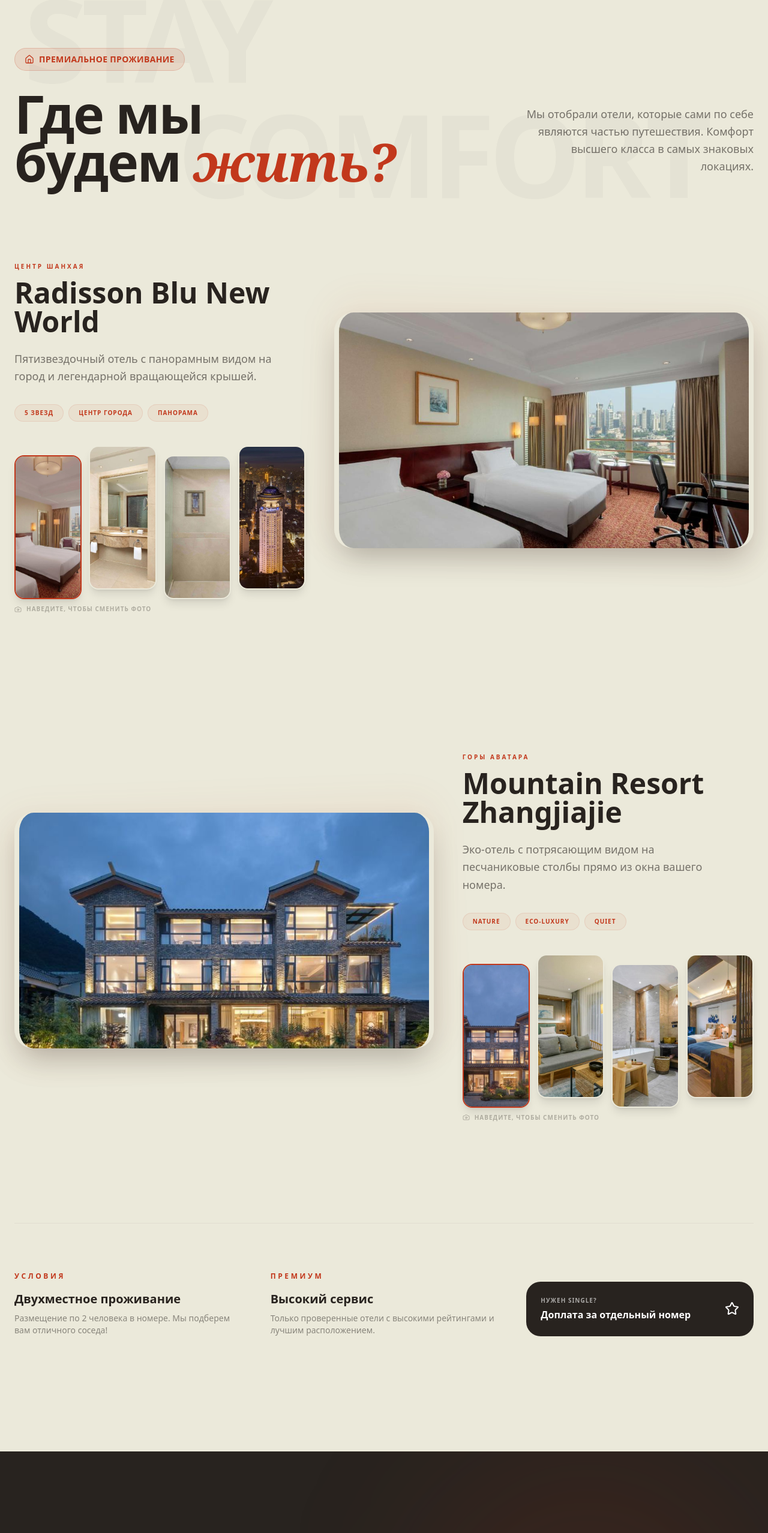
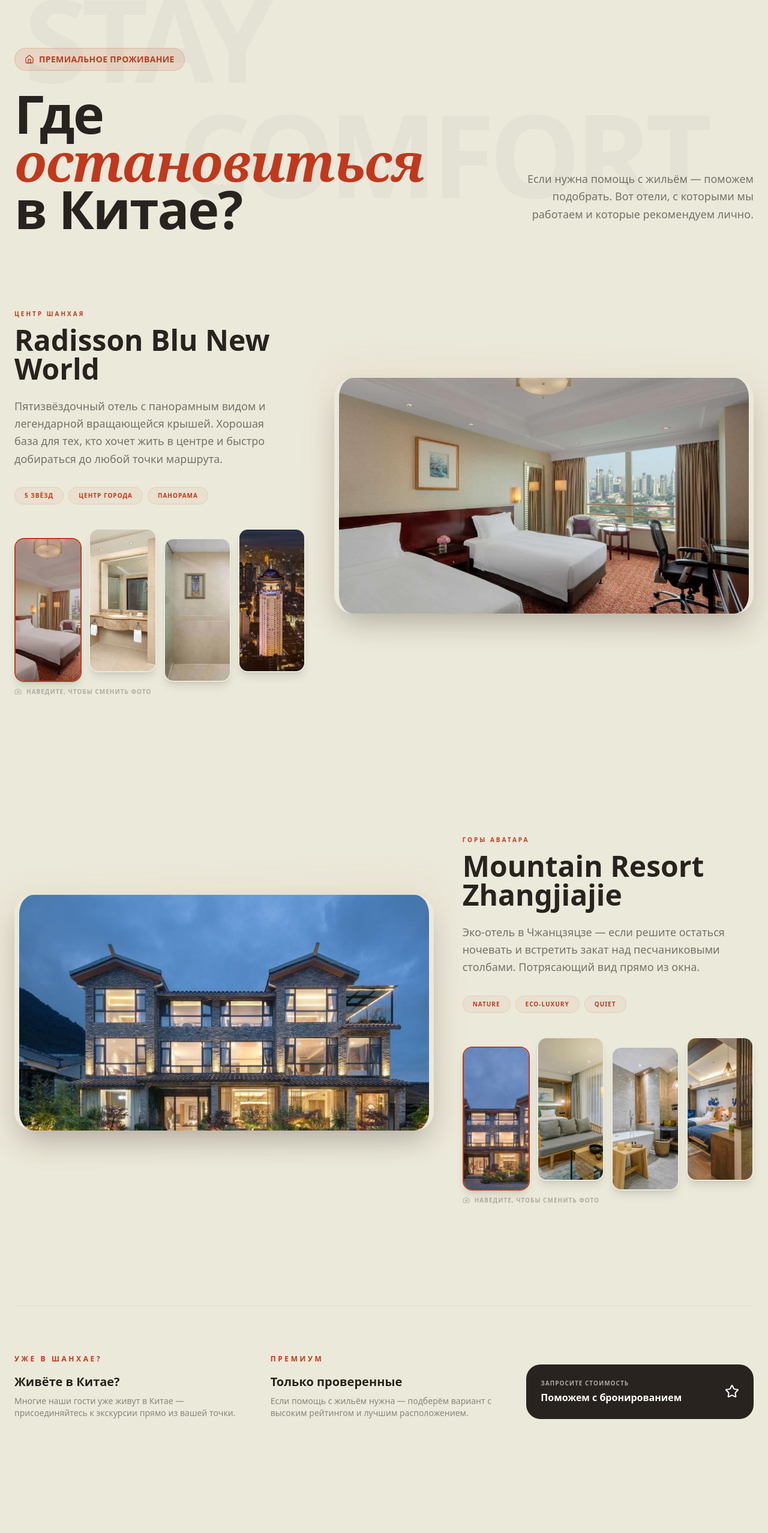
Before and after one commit to payton-ggg/chi-na, a Next.js app: page / in a window 1280 px wide. Shown: the part 8219-10775 px from the top of the page at 60% size. Built offline with nearby package versions, Linux system fonts and the light colour scheme.

Commit message:
feat: Add Accommodation component to the home module.

```diff
--- a/app/modules/home/Accommodation.tsx
+++ b/app/modules/home/Accommodation.tsx
@@ -160,15 +160,15 @@ export default function Accommodation() {
       title: "Radisson Blu New World",
       location: "Центр Шанхая",
       description:
-        "Пятизвездочный отель с панорамным видом на город и легендарной вращающейся крышей.",
-      amenities: ["5 звезд", "Центр города", "Панорама"],
+        "Пятизвёздочный отель с панорамным видом и легендарной вращающейся крышей. Хорошая база для тех, кто хочет жить в центре и быстро добираться до любой точки маршрута.",
+      amenities: ["5 звёзд", "Центр города", "Панорама"],
       gallery: ["/hotel/1.png", "/hotel/2.png", "/hotel/3.png", "/hotel/4.png"],
     },
     {
       title: "Mountain Resort Zhangjiajie",
       location: "Горы Аватара",
       description:
-        "Эко-отель с потрясающим видом на песчаниковые столбы прямо из окна вашего номера.",
+        "Эко-отель в Чжанцзяцзе — если решите остаться ночевать и встретить закат над песчаниковыми столбами. Потрясающий вид прямо из окна.",
       amenities: ["Nature", "Eco-luxury", "Quiet"],
       gallery: ["/hotel/5.png", "/hotel/6.png", "/hotel/7.png", "/hotel/8.png"],
     },
@@ -202,17 +202,18 @@ export default function Accommodation() {
             </div>
 
             <h2 className="text-5xl md:text-[5.5rem] font-bold text-dark-section mb-0 leading-[0.9] tracking-tight">
-              Где мы <br /> будем
-              <span className="text-accent-cta italic font-serif pr-4">
-                {} жить?
+              Где
+              <span className="text-accent-cta italic font-serif px-4">
+                {} остановиться
               </span>
+              <br /> в Китае?
             </h2>
           </div>
 
           <div className="lg:max-w-sm text-left lg:text-right lg:pb-4">
             <p className="text-lg text-dark-section/60 leading-relaxed font-light">
-              Мы отобрали отели, которые сами по себе являются частью
-              путешествия. Комфорт высшего класса в самых знаковых локациях.
+              Если нужна помощь с жильём — поможем подобрать. Вот отели,
+              с которыми мы работаем и которые рекомендуем лично.
             </p>
           </div>
         </div>
@@ -234,14 +235,14 @@ export default function Accommodation() {
           <div className="grid grid-cols-1 md:grid-cols-3 gap-12 text-center md:text-left">
             <div>
               <p className="text-xs font-black text-accent-cta uppercase tracking-[0.3em] mb-4">
-                Условия
+                Уже в Шанхае?
               </p>
               <h4 className="text-xl font-bold text-dark-section mb-2">
-                Двухместное проживание
+                Живёте в Китае?
               </h4>
               <p className="text-sm text-dark-section/50 font-light">
-                Размещение по 2 человека в номере. Мы подберем вам отличного
-                соседа!
+                Многие наши гости уже живут в Китае — присоединяйтесь
+                к экскурсии прямо из вашей точки.
               </p>
             </div>
             <div>
@@ -249,20 +250,20 @@ export default function Accommodation() {
                 Премиум
               </p>
               <h4 className="text-xl font-bold text-dark-section mb-2">
-                Высокий сервис
+                Только проверенные
               </h4>
               <p className="text-sm text-dark-section/50 font-light">
-                Только проверенные отели с высокими рейтингами и лучшим
-                расположением.
+                Если помощь с жильём нужна — подберём вариант
+                с высоким рейтингом и лучшим расположением.
               </p>
             </div>
             <div className="flex flex-col justify-end">
               <div className="bg-dark-section text-white p-6 rounded-3xl flex items-center justify-between group cursor-pointer hover:bg-accent-cta transition-colors">
                 <div>
                   <p className="text-[10px] uppercase font-bold tracking-widest opacity-60 mb-1">
-                    Нужeн Single?
+                    Запросите стоимость
                   </p>
-                  <p className="font-bold">Доплата за отдельный номер</p>
+                  <p className="font-bold">Поможем с бронированием</p>
                 </div>
                 <Star className="group-hover:rotate-45 transition-transform" />
               </div>
```
